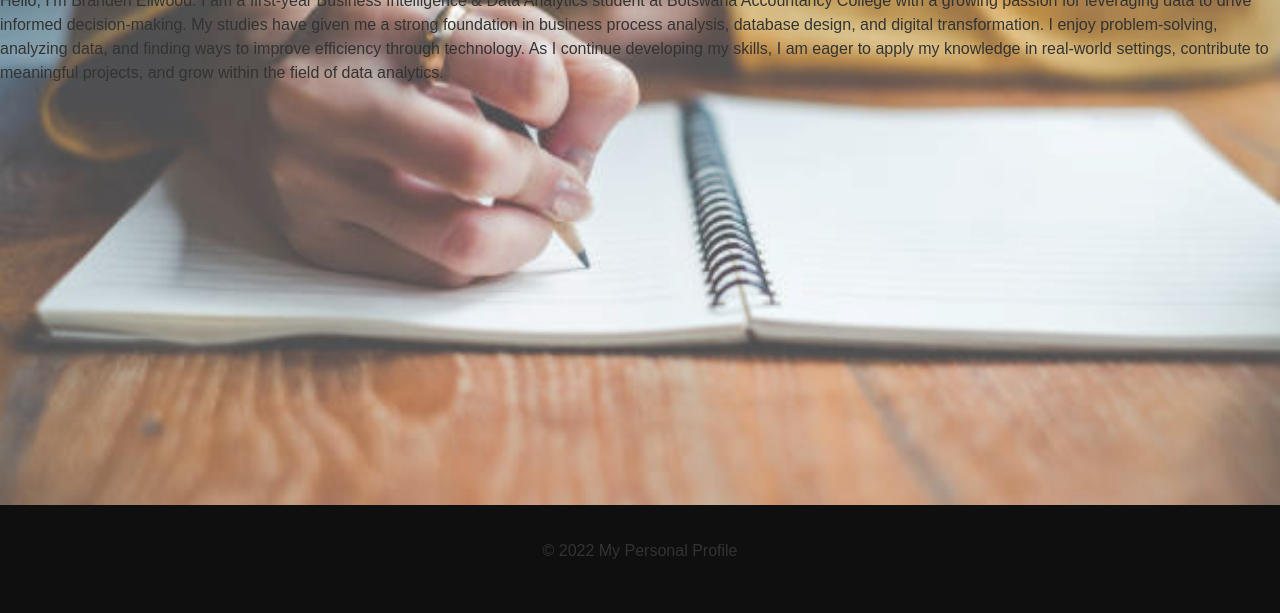
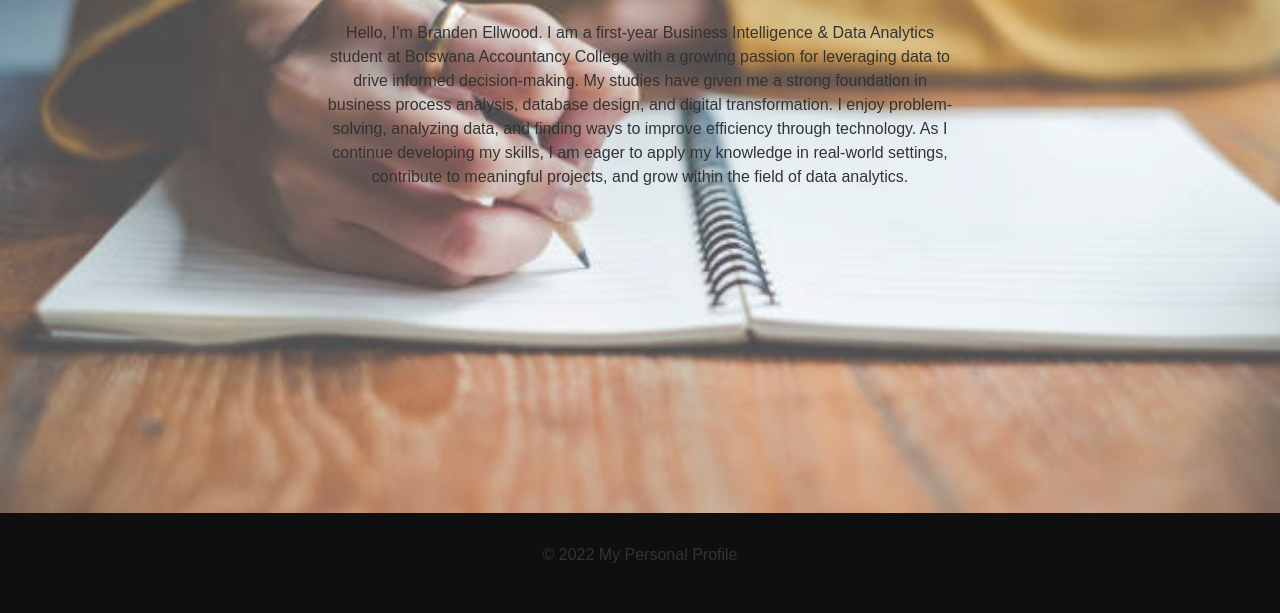
Before and after one commit to Killerpancake/my-personal-profile, a plain HTML site: page index.html in a window 1280 px wide. Shown: the part 187-800 px from the top of the page. Drawn offline with nearby package versions, Linux system fonts and the light colour scheme.

Commit message:
Adjusting p text in index.html

```diff
--- a/index.html
+++ b/index.html
@@ -52,7 +52,7 @@
 
             </nav>
         </div>
-
+        <div class="container">
 
             <h1>About Me</h1>
             <p>Hello, I’m Branden Ellwood. I am a first-year Business Intelligence & Data Analytics student at Botswana
@@ -62,17 +62,11 @@
                 transformation.
                 I enjoy problem-solving, analyzing data, and finding ways to improve efficiency through technology. As I
                 continue developing my skills, I am eager to apply my knowledge in real-world settings, contribute to
-            meaningful projects, and grow within the field of data analytics.</p>
+                meaningful projects, and grow within the field of data analytics.
+            </p>
 
 
-        <footer>
 
-
-            <p>&copy; 2022 My Personal Profile</p>
-            </ul>
-
-
-        </footer>
 
 
 
@@ -85,6 +79,14 @@
 
         </div>
     </div>
+    <footer>
+
+
+        <p>&copy; 2022 My Personal Profile</p>
+        </ul>
+
+
+    </footer>
     <script src="https://cdn.jsdelivr.net/npm/@popperjs/core@2.9.2/dist/umd/popper.min.js"
         integrity="sha384-IQsoLXl5PILFhosVNubq5LC7Qb9DXgDA9i+tQ8Zj3iwWAwPtgFTxbJ8NT4GN1R8p"
         crossorigin="anonymous"></script>
--- a/styles.css
+++ b/styles.css
@@ -63,7 +63,7 @@ footer {
     background-color: #0f0f0f;
     color: #f5f5f5;
     text-align: center;
-    padding: 34px;
+    padding: 30px;
 }
 
 #about {
```
Lines whose indentation alone changed are shown as unchanged.
